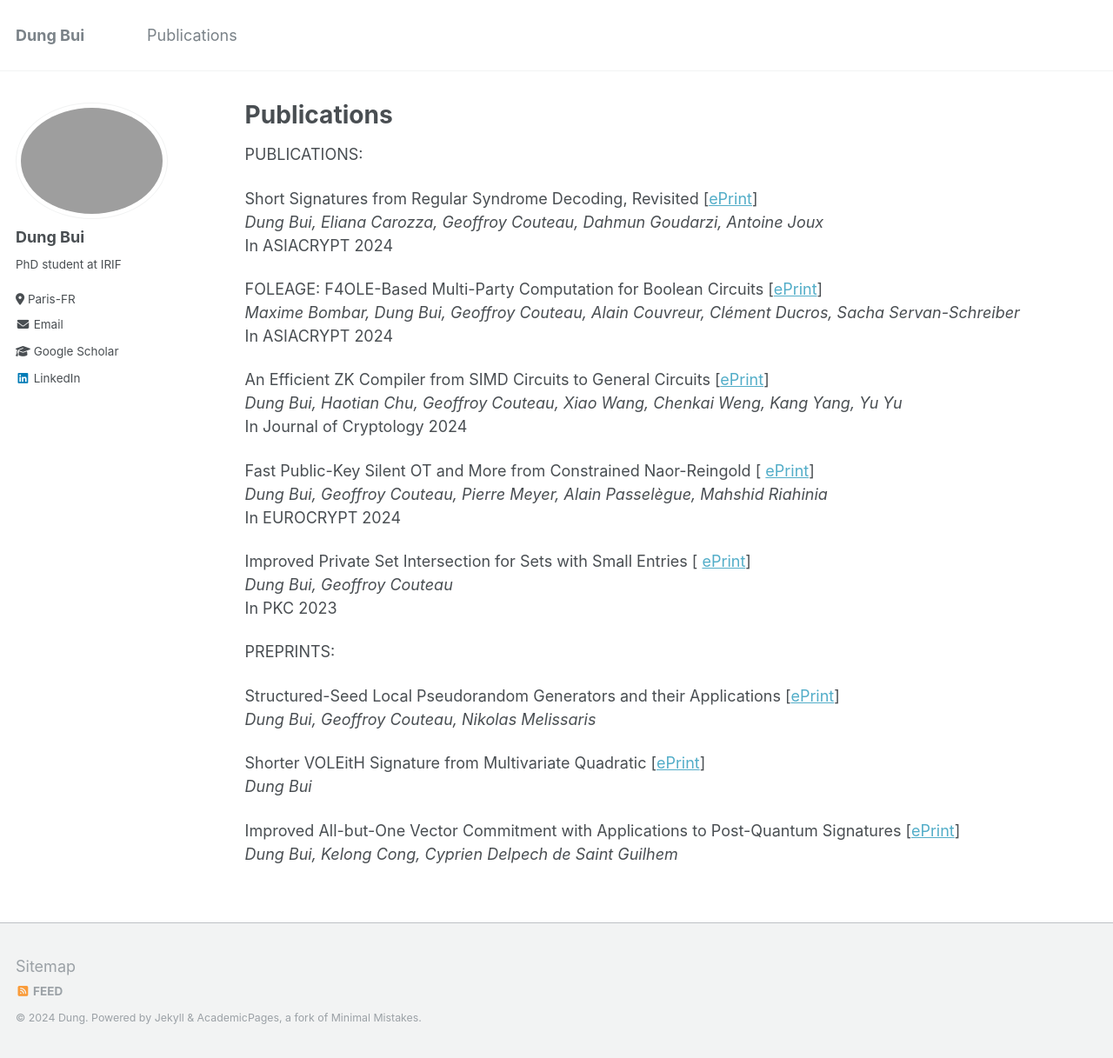
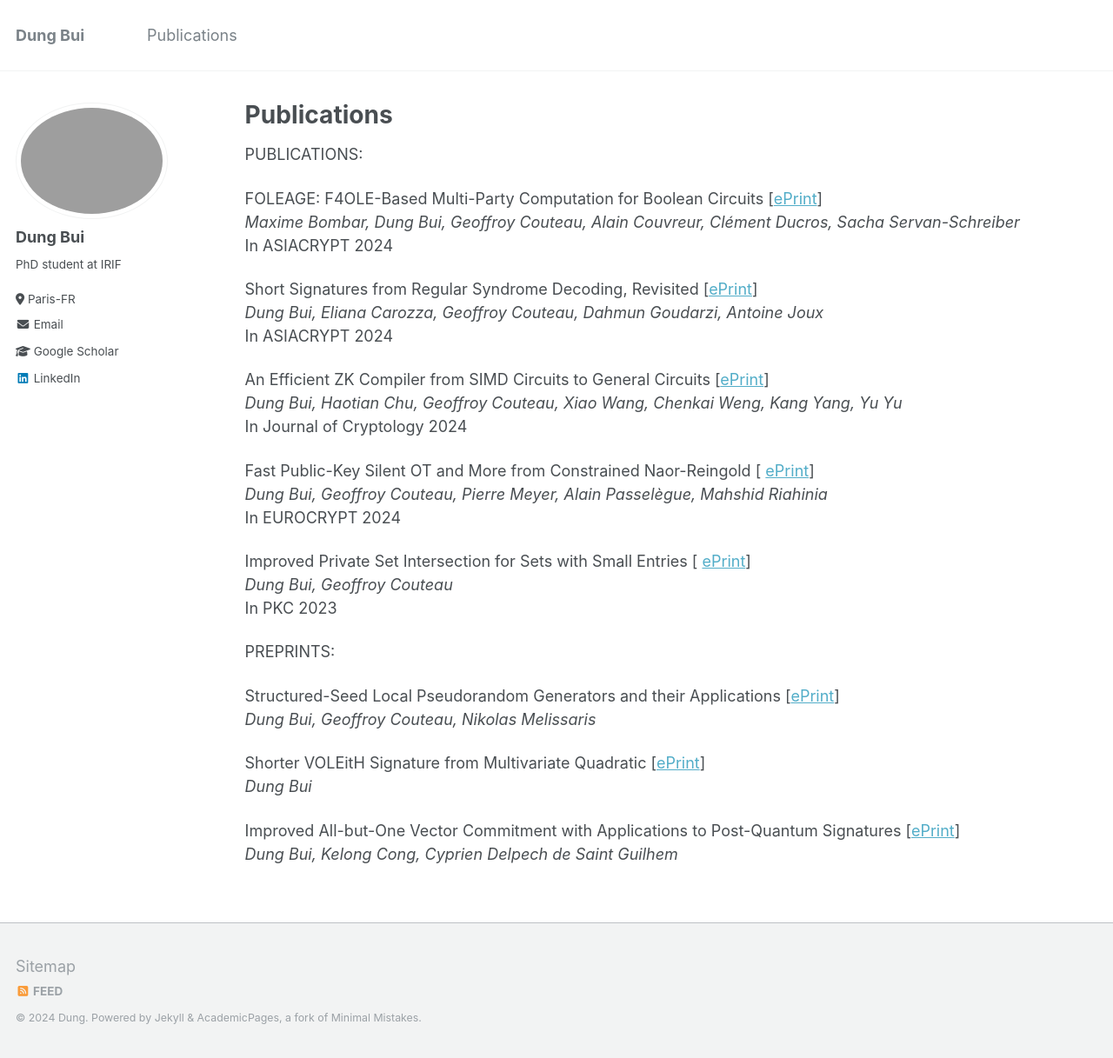
Before and after one commit to dungbui15/dungbui15.github.io, a Jekyll site: the page built from _pages/publications.md, in a window 1280 px wide and 1217 px high. Shown: the whole window at 87% size. Built offline with Jekyll 4.4.1, drawn with Linux system fonts in a browser that asks for light colours.

```diff
--- a/_pages/publications.md
+++ b/_pages/publications.md
@@ -9,13 +9,13 @@ categories: TestCategories
 ---
 PUBLICATIONS:
 
+FOLEAGE: F4OLE-Based Multi-Party Computation for Boolean Circuits [[ePrint](https://eprint.iacr.org/2024/429)]
+   <br> *Maxime Bombar, Dung Bui, Geoffroy Couteau, Alain Couvreur, Clément Ducros, Sacha Servan-Schreiber*
+   <br> In ASIACRYPT 2024
+
 Short Signatures from Regular Syndrome Decoding, Revisited [[ePrint](https://eprint.iacr.org/2024/252)]
     <br> *Dung Bui, Eliana Carozza, Geoffroy Couteau, Dahmun Goudarzi, Antoine Joux*
     <br> In ASIACRYPT 2024
-
-FOLEAGE: F4OLE-Based Multi-Party Computation for Boolean Circuits [[ePrint](https://eprint.iacr.org/2024/429)]
-   <br> *Maxime Bombar, Dung Bui, Geoffroy Couteau, Alain Couvreur, Clément Ducros, Sacha Servan-Schreiber*
-   <br> In ASIACRYPT 2024
 
 An Efficient ZK Compiler from SIMD Circuits to General Circuits [[ePrint](https://eprint.iacr.org/2023/1610)]
 <br> *Dung Bui, Haotian Chu, Geoffroy Couteau, Xiao Wang, Chenkai Weng, Kang Yang, Yu Yu*
```
